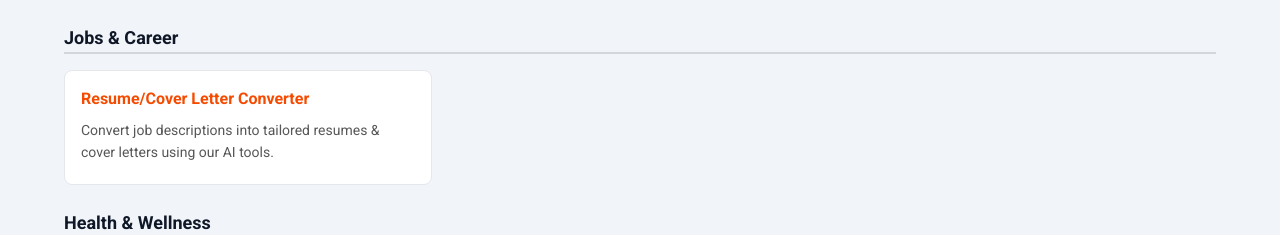
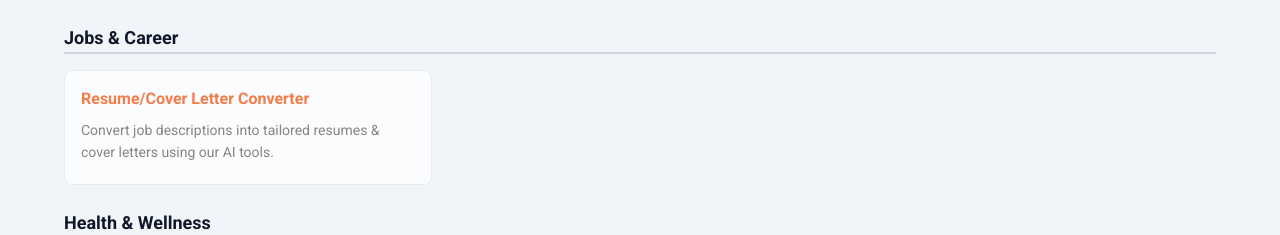
Before and after one commit to Version12345/HandyTooly, a Next.js app: page / in a window 1280 px wide. In both pictures the pointer is over the link 248 px from the left and 358 px from the top of the page. Shown: the part 231-466 px from the top of the page. Built offline with nearby package versions, Linux system fonts and the light colour scheme; no server answers.

Commit message:
button opacity

```diff
--- a/src/app/globals.scss
+++ b/src/app/globals.scss
@@ -4,6 +4,7 @@
   --background: #ffffff;
   --foreground: #171717;
   --dark-gray: #575757;
+  --opacity-70: 0.7;
 }
 
 @theme inline {
@@ -63,6 +64,8 @@ h6 {
 button {
   &:hover {
     cursor: pointer;
+    opacity: var(--opacity-70);
+    transition: opacity 0.2s;
   }
 }
 
@@ -91,13 +94,13 @@ input, textarea, select {
 }
 
 .tool-list-item {
+  &:hover {
+    opacity: var(--opacity-70);
+    transition: opacity 0.2s;
+  }
+
   h3 {
     color: var(--color-orange-600);
-    transition: color 0.2s;
-
-    &:hover {
-      color: var(--color-orange-400);
-    }
   }
 }
 
```
